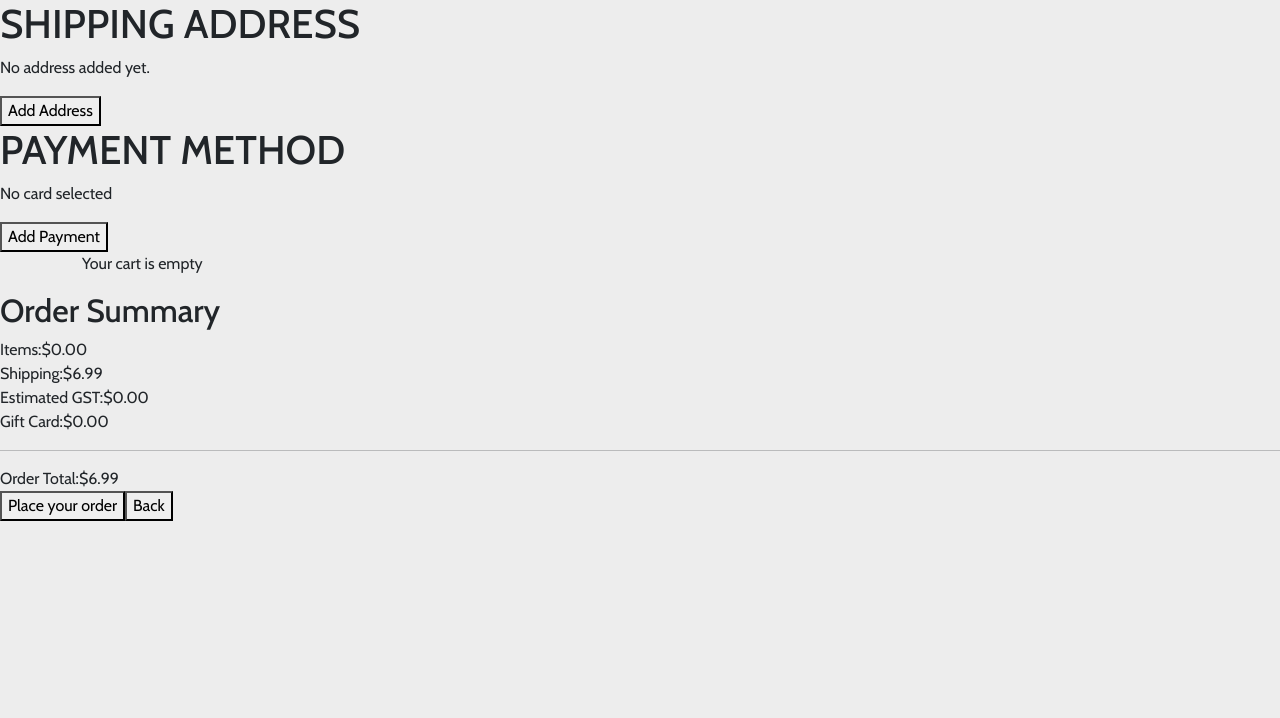
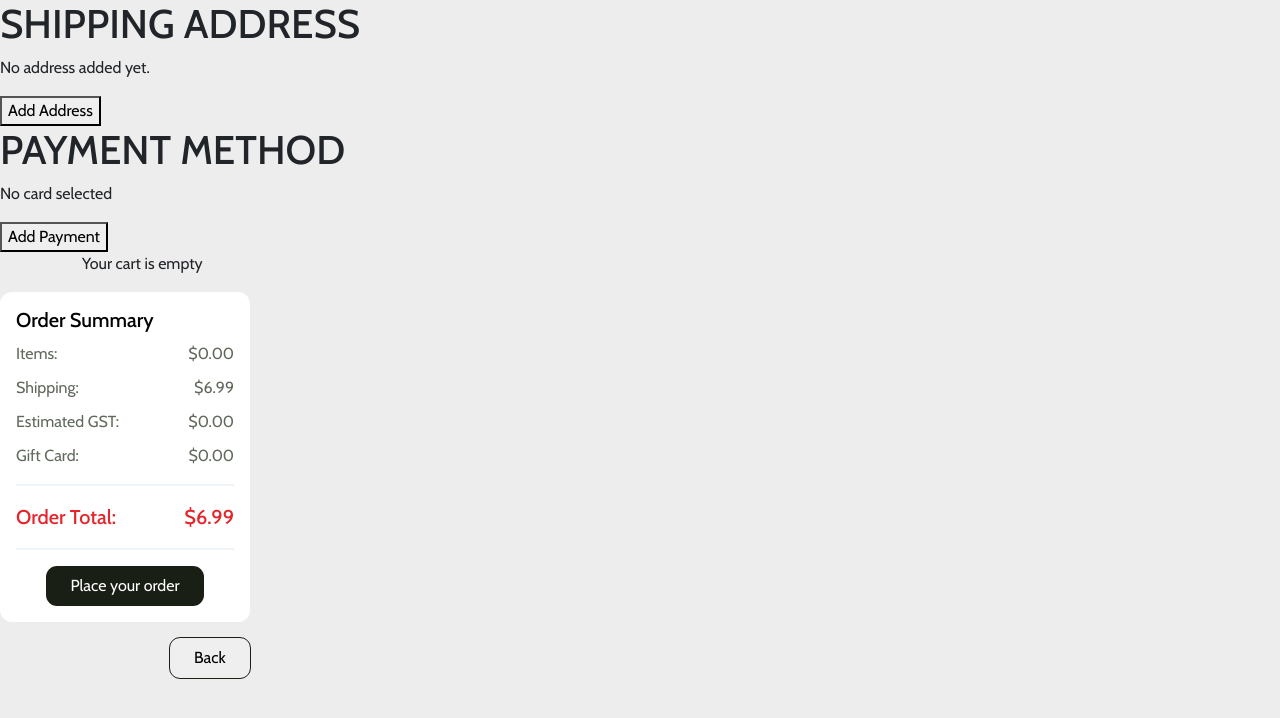
Before and after one commit to hexadecimal2/E-Commerce-Store, a React (Create React App) app: page /checkout in a window 1280 px wide. Shown: the top 718 px of the page. Built offline with nearby package versions, Linux system fonts and the light colour scheme.

Commit message:
Order sumary css and funtion

```diff
--- a/src/components/OrderSummary.jsx
+++ b/src/components/OrderSummary.jsx
@@ -1,4 +1,5 @@
 import React from 'react';
+import '../styles/OrderSummary.css'
 import { useSelector } from 'react-redux';
 
 const OrderSummary = () => {
@@ -15,28 +16,31 @@ const OrderSummary = () => {
             <h2>Order Summary</h2>
             <div className="summary-item">
                 <span>Items:</span>
-                <span>${itemsTotal.toFixed(2)}</span>
+                {/* toFixed rounds of the numbers to 2 decimal places */}
+                <span className='price-summary'>${itemsTotal.toFixed(2)}</span>
             </div>
             <div className="summary-item">
                 <span>Shipping:</span>
-                <span>${shippingCost.toFixed(2)}</span>
+                <span className='price-summary'>${shippingCost.toFixed(2)}</span>
             </div>
             <div className="summary-item">
                 <span>Estimated GST:</span>
-                <span>${estimatedGST.toFixed(2)}</span>
+                <span className='price-summary'>${estimatedGST.toFixed(2)}</span>
             </div>
             <div className="summary-item">
                 <span>Gift Card:</span>
-                <span>$0.00</span>
+                <span className='price-summary'>$0.00</span>
             </div>
             <hr />
             <div className="summary-item total">
                 <span>Order Total:</span>
-                <span>${orderTotal.toFixed(2)}</span>
+                <span className='price-summary'>${orderTotal.toFixed(2)}</span>
             </div>
+            <hr />
             <button className="place-order-btn">Place your order</button>
-            <button> Back</button>
+
         </div>
+        <button className='back-to-checkout'> Back</button>
         </>
     );
 };
--- /dev/null
+++ b/src/styles/OrderSummary.css
@@ -0,0 +1,50 @@
+.order-summary {
+    background-color: #ffffff;
+    border-radius: 12px;
+    padding: 16px;
+    width: 250px;
+}
+
+.order-summary h2 {
+    font-weight: 500;
+    font-size: 20px;
+    color: #000000;
+}
+
+.summary-item {
+    display: flex;
+    justify-content: space-between;
+    margin: 10px 0;
+    font-weight: 400;
+    font-size: 16px;
+    color: #60695C;
+}
+
+.total {
+    font-weight: 500;
+    font-size: 20px;
+    color: #E5252C;
+}
+
+hr {
+    border: 1px solid #BFD1E5;
+    text-align: center;
+}
+
+.place-order-btn {
+    display: block;
+    margin: auto;
+    background-color: #1A1F16;
+    border: none;
+    color: #FFFFFF;
+    font-size: 16px;
+    border-radius: 11px;
+    padding: 8px 24px;
+}
+
+.back-to-checkout {
+    border: 1px solid #1A1F16;
+    border-radius: 11px;
+    padding: 8px 24px;
+    margin: 15px 0px 0px 169px
+}
```
